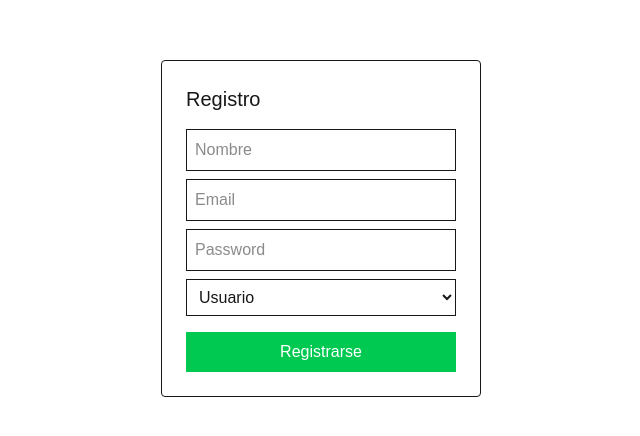
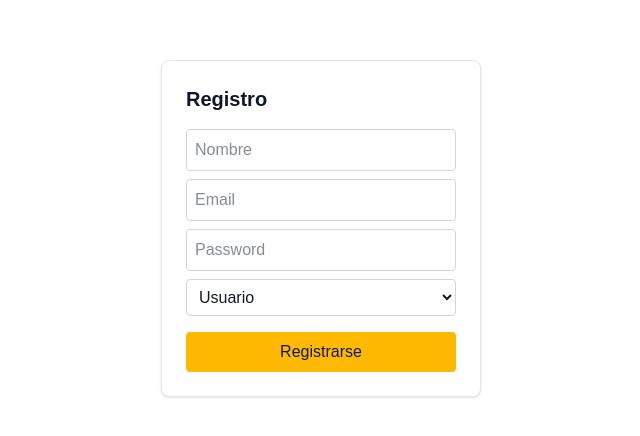
Before and after one commit to VMz69/project-manager, a Next.js app: page /register in a window 1280 px wide. Shown: the part 172-608 px from the top of the page, without its empty margins (319-959 px from the left). Built offline with nearby package versions, Linux system fonts and the light colour scheme.

Commit message:
mejorando estilos de login y  registro

```diff
--- a/src/app/login/page.tsx
+++ b/src/app/login/page.tsx
@@ -72,14 +72,16 @@ export default function LoginPage() {
   };
 
   return (
-    <div className="flex items-center justify-center h-screen">
-      <form onSubmit={handleSubmit} className="p-6 border rounded w-80">
-        <h2 className="text-xl mb-4">Login</h2>
+    // Contenedor centralizado con fondo claro y texto oscuro para uniformidad de estilo
+    <div className="flex items-center justify-center h-screen bg-white text-gray-900">
+      <form onSubmit={handleSubmit} className="p-6 border border-gray-200 rounded-lg shadow-sm w-80 bg-white">
+        {/* Título del formulario */}
+        <h2 className="text-xl font-semibold text-gray-900 mb-4">Login</h2>
 
         <input
           type="email"
           placeholder="Email"
-          className="w-full mb-2 p-2 border"
+          className="w-full mb-2 p-2 border border-gray-300 rounded focus:outline-none focus:ring-2 focus:ring-blue-300"
           value={email}
           onChange={(e) => setEmail(e.target.value)}
         />
@@ -87,14 +89,14 @@ export default function LoginPage() {
         <input
           type="password"
           placeholder="Password"
-          className="w-full mb-2 p-2 border"
+          className="w-full mb-2 p-2 border border-gray-300 rounded focus:outline-none focus:ring-2 focus:ring-blue-300"
           value={password}
           onChange={(e) => setPassword(e.target.value)}
         />
 
         {error && <p className="text-red-500 text-sm">{error}</p>}
 
-        <button className="w-full bg-blue-500 text-white p-2 mt-2">
+        <button className="w-full bg-blue-500 hover:bg-blue-600 text-white p-2 mt-2 rounded transition-colors duration-200">
           Iniciar sesión
         </button>
       </form>
--- a/src/app/register/page.tsx
+++ b/src/app/register/page.tsx
@@ -61,14 +61,16 @@ export default function RegisterPage() {
   };
 
   return (
-    <div className="flex items-center justify-center h-screen">
-      <form onSubmit={handleSubmit} className="p-6 border rounded w-80">
-        <h2 className="text-xl mb-4">Registro</h2>
+    // Contenedor centralizado con fondo claro y altura de pantalla completa
+    <div className="flex items-center justify-center h-screen bg-white text-gray-900">
+      <form onSubmit={handleSubmit} className="p-6 border border-gray-200 rounded-lg shadow-sm w-80 bg-white">
+        {/* Título del formulario */}
+        <h2 className="text-xl font-semibold text-gray-900 mb-4">Registro</h2>
 
         <input
           type="text"
           placeholder="Nombre"
-          className="w-full mb-2 p-2 border"
+          className="w-full mb-2 p-2 border border-gray-300 rounded focus:outline-none focus:ring-2 focus:ring-amber-300"
           value={name}
           onChange={(e) => setName(e.target.value)}
         />
@@ -76,7 +78,7 @@ export default function RegisterPage() {
         <input
           type="email"
           placeholder="Email"
-          className="w-full mb-2 p-2 border"
+          className="w-full mb-2 p-2 border border-gray-300 rounded focus:outline-none focus:ring-2 focus:ring-amber-300"
           value={email}
           onChange={(e) => setEmail(e.target.value)}
         />
@@ -84,13 +86,13 @@ export default function RegisterPage() {
         <input
           type="password"
           placeholder="Password"
-          className="w-full mb-2 p-2 border"
+          className="w-full mb-2 p-2 border border-gray-300 rounded focus:outline-none focus:ring-2 focus:ring-amber-300"
           value={password}
           onChange={(e) => setPassword(e.target.value)}
         />
 
         <select
-          className="w-full mb-2 p-2 border"
+          className="w-full mb-2 p-2 border border-gray-300 rounded focus:outline-none focus:ring-2 focus:ring-amber-300"
           value={role}
           onChange={(e) => setRole(e.target.value as "manager" | "user")}
         >
@@ -98,7 +100,7 @@ export default function RegisterPage() {
           <option value="manager">Gerente</option>
         </select>
 
-        <button className="w-full bg-green-500 text-white p-2 mt-2">
+        <button className="w-full bg-amber-400 hover:bg-amber-300 text-gray-900 p-2 mt-2 rounded transition-colors duration-200">
           Registrarse
         </button>
       </form>
```
